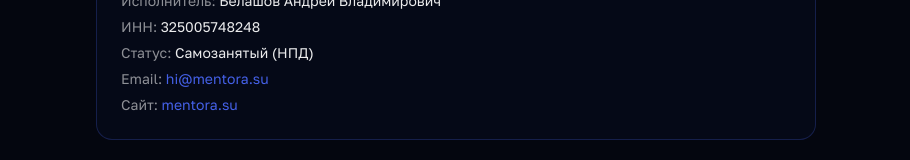
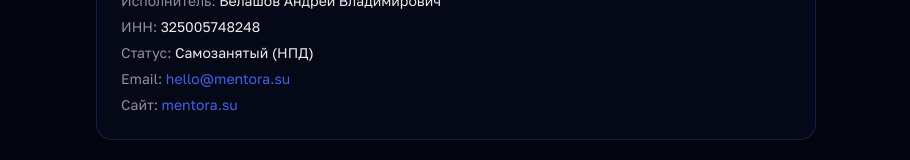
Before and after one commit to unrebay/mentora, a Next.js app: page /en/terms in a window 1280 px wide. Shown: the part 2783-2943 px from the top of the page, without its empty margins (184-1094 px from the left). Built offline with nearby package versions, Linux system fonts and the light colour scheme.

Commit message:
Fix email: hi@mentora.su -> hello@mentora.su in terms page
Cherry-picked content from commit 35e26ee3 (was lost in rollback to 69d36df1).

```diff
--- a/src/app/[locale]/terms/page.tsx
+++ b/src/app/[locale]/terms/page.tsx
@@ -229,7 +229,7 @@ export default function TermsPage() {
               <p>Исполнитель: <span style={{ color: "rgba(255,255,255,0.92)" }}>Белашов Андрей Владимирович</span></p>
               <p>ИНН: <span style={{ color: "rgba(255,255,255,0.92)" }}>325005748248</span></p>
               <p>Статус: <span style={{ color: "rgba(255,255,255,0.92)" }}>Самозанятый (НПД)</span></p>
-              <p>Email: <a href="mailto:hi@mentora.su" style={{ color: "#4561E8" }} className="hover:underline">hi@mentora.su</a></p>
+              <p>Email: <a href="mailto:hello@mentora.su" style={{ color: "#4561E8" }} className="hover:underline">hello@mentora.su</a></p>
               <p>Сайт: <a href="https://mentora.su" style={{ color: "#4561E8" }} className="hover:underline">mentora.su</a></p>
             </div>
           </section>
```
